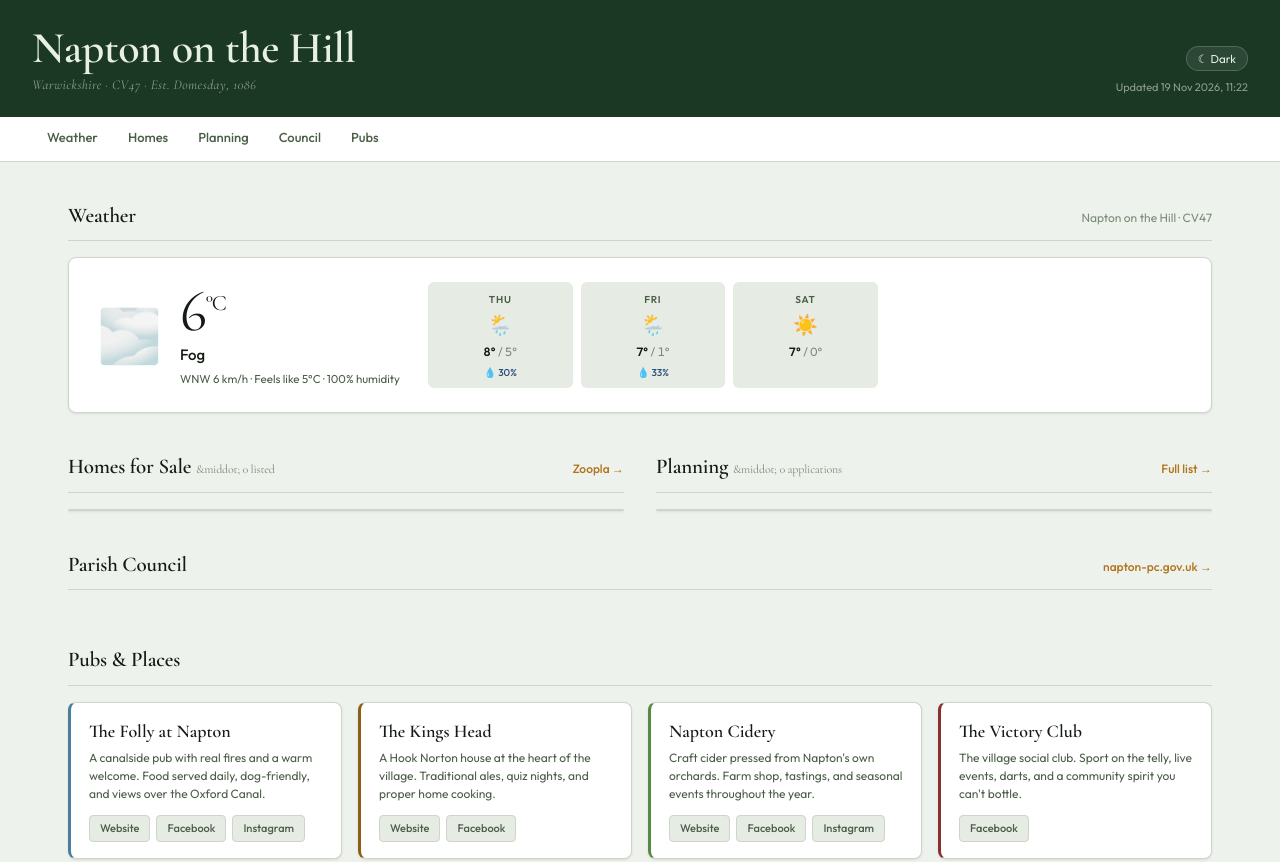
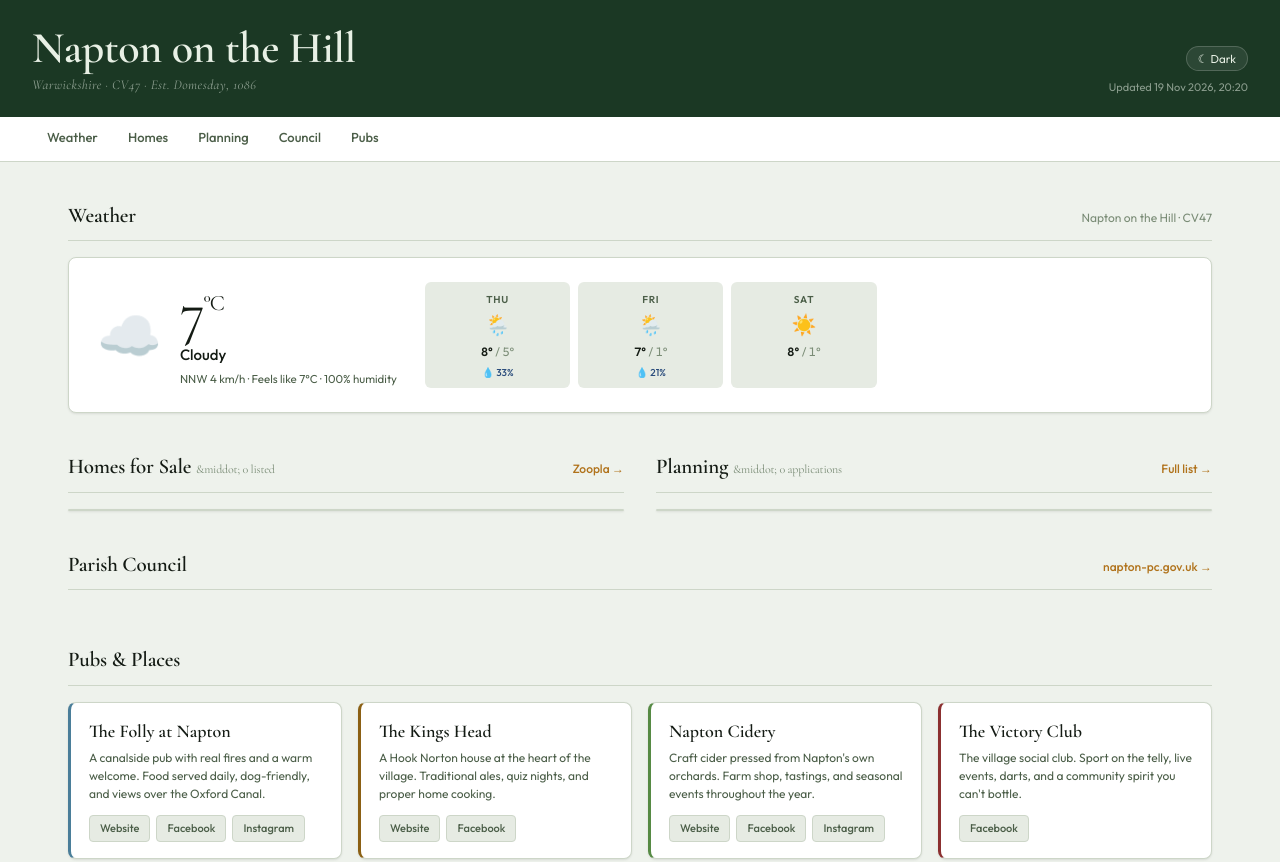
Before and after one commit to andrewbrook-ops/napton-dashboard, a plain HTML site: page index.html in a window 1280 px wide. Shown: the top 862 px of the page. Drawn offline with nearby package versions, Linux system fonts and the light colour scheme.

Commit message:
Refresh dashboard 2026-11-19 20:20 UTC

```diff
--- a/index.html
+++ b/index.html
@@ -126,7 +126,7 @@ body{background:var(--bg);color:var(--text);font-family:'Outfit',system-ui,sans-
 </footer>
 <script>
 const DATA = {
-  "lastUpdated": "2026-11-19T11:22:21",
+  "lastUpdated": "2026-11-19T20:20:01",
   "pubs": [
     {
       "name": "The Folly at Napton",
@@ -163,12 +163,12 @@ const DATA = {
   ],
   "weather": {
     "current": {
-      "temp": 6,
-      "feelsLike": 5,
-      "desc": "Fog",
-      "wind": "WNW 6 km/h",
+      "temp": 7,
+      "feelsLike": 7,
+      "desc": "Cloudy",
+      "wind": "NNW 4 km/h",
       "humidity": 100,
-      "icon": "🌫️"
+      "icon": "☁️"
     },
     "forecast": [
       {
@@ -176,21 +176,21 @@ const DATA = {
         "high": 8,
         "low": 5,
         "icon": "🌦️",
-        "rain": 30
+        "rain": 33
       },
       {
         "day": "Fri",
         "high": 7,
         "low": 1,
         "icon": "🌦️",
-        "rain": 33
+        "rain": 21
       },
       {
         "day": "Sat",
-        "high": 7,
-        "low": 0,
+        "high": 8,
+        "low": 1,
         "icon": "☀️",
-        "rain": 8
+        "rain": 9
       }
     ]
   },
```
Also changed, not shown: data_cache.json (+10 -10 lines).
